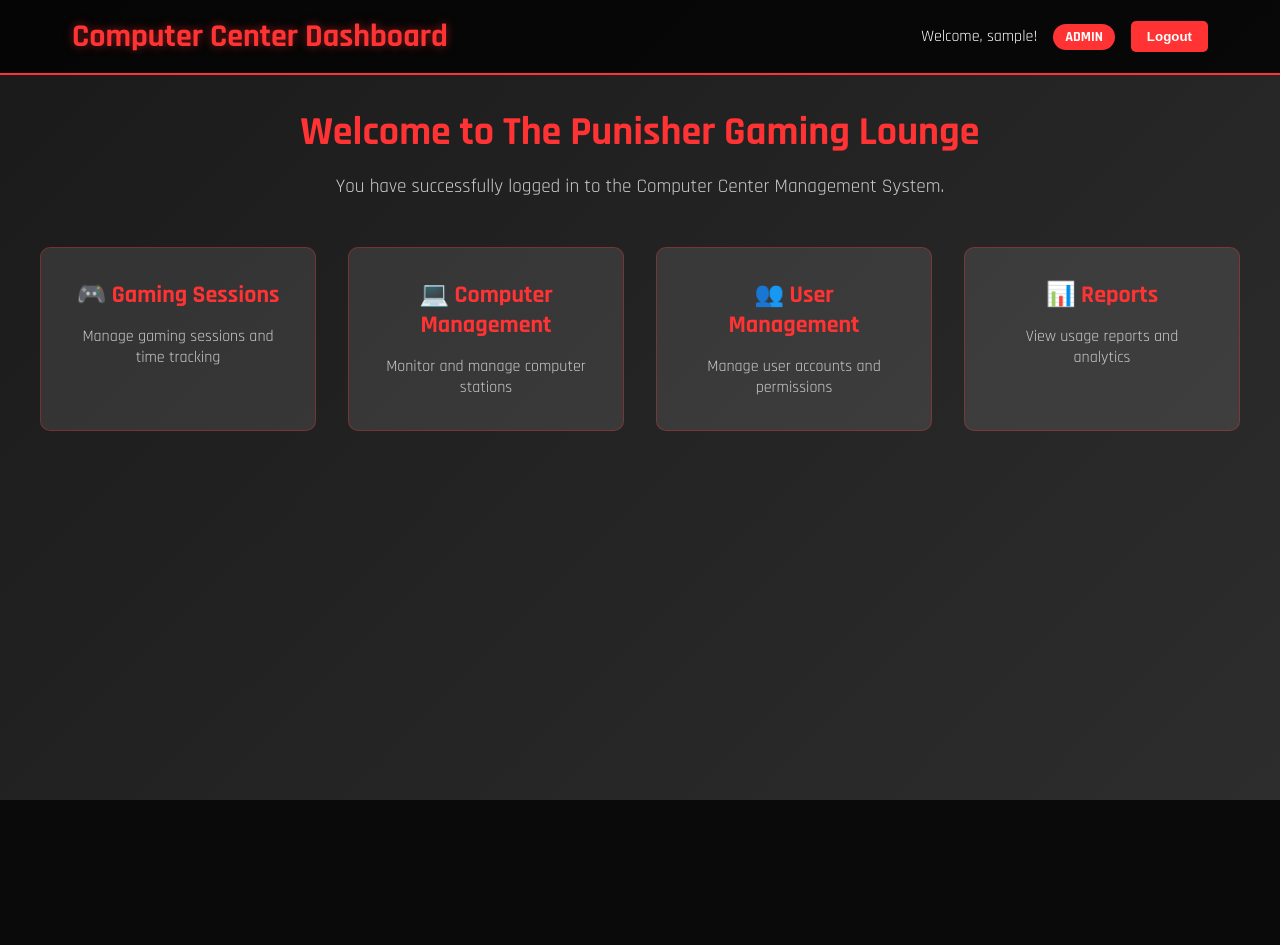
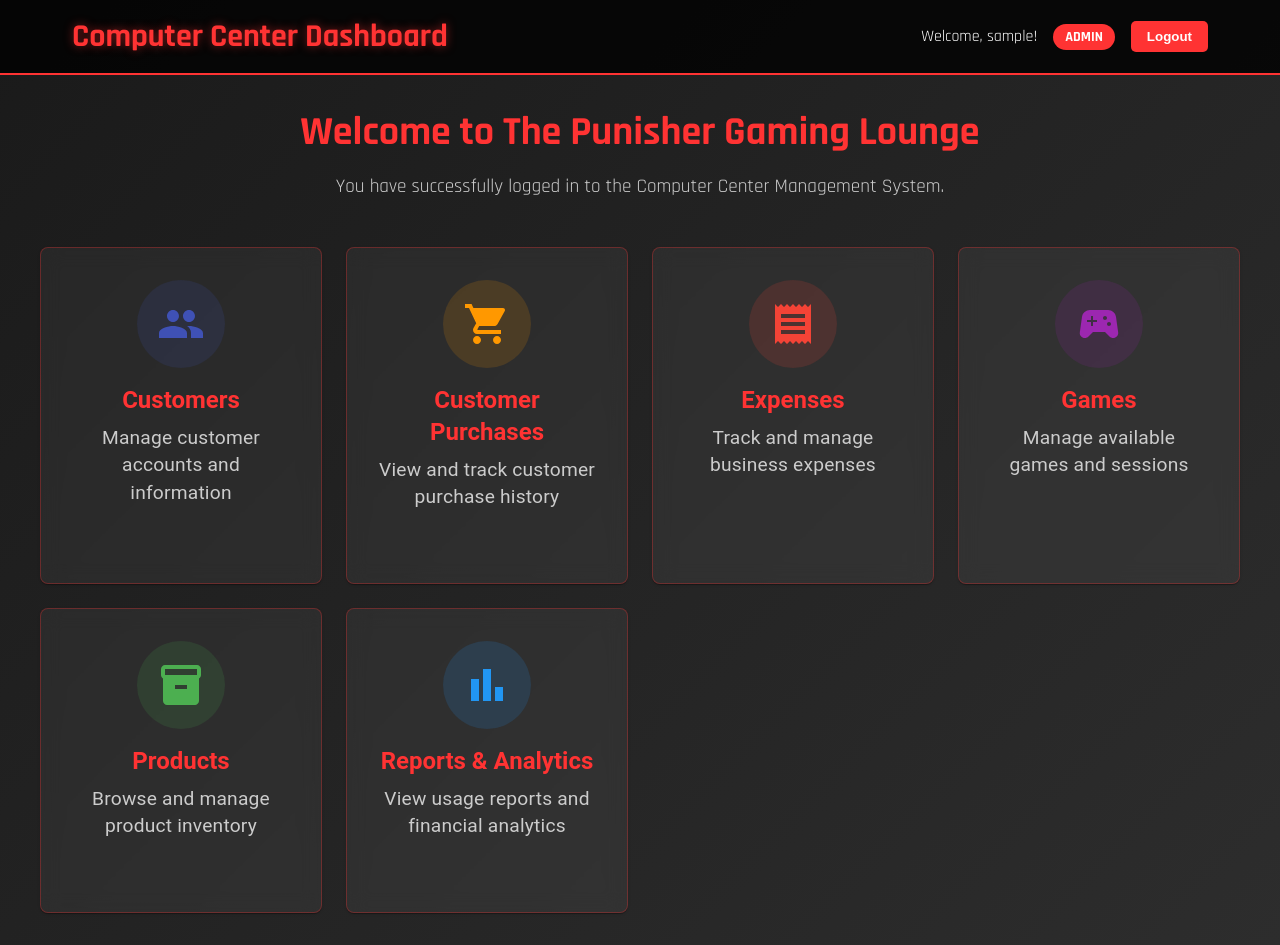
Before and after one commit to mira-daherr/System, a React (Vite) app in the folder frontend/: page /dashboard in a window 1280 px wide. Before the commit the page ends 800 px from the top, so only its background shows below. Built offline with nearby package versions, Linux system fonts and the light colour scheme; sample sign-in values are in the browser's storage.

Commit message:
fix dahsboard primary UI

```diff
--- a/frontend/src/pages/dashboard/Dashboard.jsx
+++ b/frontend/src/pages/dashboard/Dashboard.jsx
@@ -1,5 +1,14 @@
 import React from 'react';
 import { useNavigate } from 'react-router-dom';
+import { Card, CardContent, Typography, Box } from '@mui/material';
+import {
+  People as PeopleIcon,
+  ShoppingCart as ShoppingCartIcon,
+  Receipt as ReceiptIcon,
+  SportsEsports as GamesIcon,
+  Inventory as ProductsIcon,
+  BarChart as ChartIcon
+} from '@mui/icons-material';
 import { getUserData, clearAuthData } from '../../utils/auth';
 import './style.css';
 
@@ -44,27 +53,217 @@ function Dashboard() {
           <h2>Welcome to The Punisher Gaming Lounge</h2>
           <p>You have successfully logged in to the Computer Center Management System.</p>
 
-          <div className="dashboard-cards">
-            <div className="dashboard-card">
-              <h3>🎮 Gaming Sessions</h3>
-              <p>Manage gaming sessions and time tracking</p>
-            </div>
+          <Box sx={{ display: 'grid', gridTemplateColumns: 'repeat(auto-fit, minmax(280px, 1fr))', gap: 3, marginTop: 4 }}>
+            {/* Customers Card */}
+            <Card
+              sx={{
+                background: 'rgba(255, 255, 255, 0.05)',
+                backdropFilter: 'blur(10px)',
+                border: '1px solid rgba(255, 51, 51, 0.3)',
+                borderRadius: 2,
+                cursor: 'pointer',
+                transition: 'all 0.3s ease',
+                '&:hover': {
+                  transform: 'translateY(-5px)',
+                  borderColor: '#ff3333',
+                  boxShadow: '0 10px 30px rgba(255, 51, 51, 0.3)'
+                }
+              }}
+            >
+              <CardContent sx={{ textAlign: 'center', padding: 4 }}>
+                <Box sx={{
+                  display: 'inline-flex',
+                  padding: 2.5,
+                  borderRadius: '50%',
+                  background: 'rgba(63, 81, 181, 0.15)',
+                  marginBottom: 2
+                }}>
+                  <PeopleIcon sx={{ fontSize: 48, color: '#3f51b5' }} />
+                </Box>
+                <Typography variant="h5" sx={{ color: '#ff3333', fontWeight: 'bold', marginBottom: 1 }}>
+                  Customers
+                </Typography>
+                <Typography variant="body2" sx={{ color: '#ccc' }}>
+                  Manage customer accounts and information
+                </Typography>
+              </CardContent>
+            </Card>
 
-            <div className="dashboard-card">
-              <h3>💻 Computer Management</h3>
-              <p>Monitor and manage computer stations</p>
-            </div>
+            {/* Customer Purchases Card */}
+            <Card
+              sx={{
+                background: 'rgba(255, 255, 255, 0.05)',
+                backdropFilter: 'blur(10px)',
+                border: '1px solid rgba(255, 51, 51, 0.3)',
+                borderRadius: 2,
+                cursor: 'pointer',
+                transition: 'all 0.3s ease',
+                '&:hover': {
+                  transform: 'translateY(-5px)',
+                  borderColor: '#ff3333',
+                  boxShadow: '0 10px 30px rgba(255, 51, 51, 0.3)'
+                }
+              }}
+            >
+              <CardContent sx={{ textAlign: 'center', padding: 4 }}>
+                <Box sx={{
+                  display: 'inline-flex',
+                  padding: 2.5,
+                  borderRadius: '50%',
+                  background: 'rgba(255, 152, 0, 0.15)',
+                  marginBottom: 2
+                }}>
+                  <ShoppingCartIcon sx={{ fontSize: 48, color: '#ff9800' }} />
+                </Box>
+                <Typography variant="h5" sx={{ color: '#ff3333', fontWeight: 'bold', marginBottom: 1 }}>
+                  Customer Purchases
+                </Typography>
+                <Typography variant="body2" sx={{ color: '#ccc' }}>
+                  View and track customer purchase history
+                </Typography>
+              </CardContent>
+            </Card>
 
-            <div className="dashboard-card">
-              <h3>👥 User Management</h3>
-              <p>Manage user accounts and permissions</p>
-            </div>
+            {/* Expenses Card */}
+            <Card
+              sx={{
+                background: 'rgba(255, 255, 255, 0.05)',
+                backdropFilter: 'blur(10px)',
+                border: '1px solid rgba(255, 51, 51, 0.3)',
+                borderRadius: 2,
+                cursor: 'pointer',
+                transition: 'all 0.3s ease',
+                '&:hover': {
+                  transform: 'translateY(-5px)',
+                  borderColor: '#ff3333',
+                  boxShadow: '0 10px 30px rgba(255, 51, 51, 0.3)'
+                }
+              }}
+            >
+              <CardContent sx={{ textAlign: 'center', padding: 4 }}>
+                <Box sx={{
+                  display: 'inline-flex',
+                  padding: 2.5,
+                  borderRadius: '50%',
+                  background: 'rgba(244, 67, 54, 0.15)',
+                  marginBottom: 2
+                }}>
+                  <ReceiptIcon sx={{ fontSize: 48, color: '#f44336' }} />
+                </Box>
+                <Typography variant="h5" sx={{ color: '#ff3333', fontWeight: 'bold', marginBottom: 1 }}>
+                  Expenses
+                </Typography>
+                <Typography variant="body2" sx={{ color: '#ccc' }}>
+                  Track and manage business expenses
+                </Typography>
+              </CardContent>
+            </Card>
 
-            <div className="dashboard-card">
-              <h3>📊 Reports</h3>
-              <p>View usage reports and analytics</p>
-            </div>
-          </div>
+            {/* Games Card */}
+            <Card
+              sx={{
+                background: 'rgba(255, 255, 255, 0.05)',
+                backdropFilter: 'blur(10px)',
+                border: '1px solid rgba(255, 51, 51, 0.3)',
+                borderRadius: 2,
+                cursor: 'pointer',
+                transition: 'all 0.3s ease',
+                '&:hover': {
+                  transform: 'translateY(-5px)',
+                  borderColor: '#ff3333',
+                  boxShadow: '0 10px 30px rgba(255, 51, 51, 0.3)'
+                }
+              }}
+            >
+              <CardContent sx={{ textAlign: 'center', padding: 4 }}>
+                <Box sx={{
+                  display: 'inline-flex',
+                  padding: 2.5,
+                  borderRadius: '50%',
+                  background: 'rgba(156, 39, 176, 0.15)',
+                  marginBottom: 2
+                }}>
+                  <GamesIcon sx={{ fontSize: 48, color: '#9c27b0' }} />
+                </Box>
+                <Typography variant="h5" sx={{ color: '#ff3333', fontWeight: 'bold', marginBottom: 1 }}>
+                  Games
+                </Typography>
+                <Typography variant="body2" sx={{ color: '#ccc' }}>
+                  Manage available games and sessions
+                </Typography>
+              </CardContent>
+            </Card>
+
+            {/* Products Card */}
+            <Card
+              sx={{
+                background: 'rgba(255, 255, 255, 0.05)',
+                backdropFilter: 'blur(10px)',
+                border: '1px solid rgba(255, 51, 51, 0.3)',
+                borderRadius: 2,
+                cursor: 'pointer',
+                transition: 'all 0.3s ease',
+                '&:hover': {
+                  transform: 'translateY(-5px)',
+                  borderColor: '#ff3333',
+                  boxShadow: '0 10px 30px rgba(255, 51, 51, 0.3)'
+                }
+              }}
+            >
+              <CardContent sx={{ textAlign: 'center', padding: 4 }}>
+                <Box sx={{
+                  display: 'inline-flex',
+                  padding: 2.5,
+                  borderRadius: '50%',
+                  background: 'rgba(76, 175, 80, 0.15)',
+                  marginBottom: 2
+                }}>
+                  <ProductsIcon sx={{ fontSize: 48, color: '#4caf50' }} />
+                </Box>
+                <Typography variant="h5" sx={{ color: '#ff3333', fontWeight: 'bold', marginBottom: 1 }}>
+                  Products
+                </Typography>
+                <Typography variant="body2" sx={{ color: '#ccc' }}>
+                  Browse and manage product inventory
+                </Typography>
+              </CardContent>
+            </Card>
+
+            {/* Graphics/Reports Card */}
+            <Card
+              sx={{
+                background: 'rgba(255, 255, 255, 0.05)',
+                backdropFilter: 'blur(10px)',
+                border: '1px solid rgba(255, 51, 51, 0.3)',
+                borderRadius: 2,
+                cursor: 'pointer',
+                transition: 'all 0.3s ease',
+                '&:hover': {
+                  transform: 'translateY(-5px)',
+                  borderColor: '#ff3333',
+                  boxShadow: '0 10px 30px rgba(255, 51, 51, 0.3)'
+                }
+              }}
+            >
+              <CardContent sx={{ textAlign: 'center', padding: 4 }}>
+                <Box sx={{
+                  display: 'inline-flex',
+                  padding: 2.5,
+                  borderRadius: '50%',
+                  background: 'rgba(33, 150, 243, 0.15)',
+                  marginBottom: 2
+                }}>
+                  <ChartIcon sx={{ fontSize: 48, color: '#2196f3' }} />
+                </Box>
+                <Typography variant="h5" sx={{ color: '#ff3333', fontWeight: 'bold', marginBottom: 1 }}>
+                  Reports & Analytics
+                </Typography>
+                <Typography variant="body2" sx={{ color: '#ccc' }}>
+                  View usage reports and financial analytics
+                </Typography>
+              </CardContent>
+            </Card>
+          </Box>
         </div>
       </main>
     </div>
```
